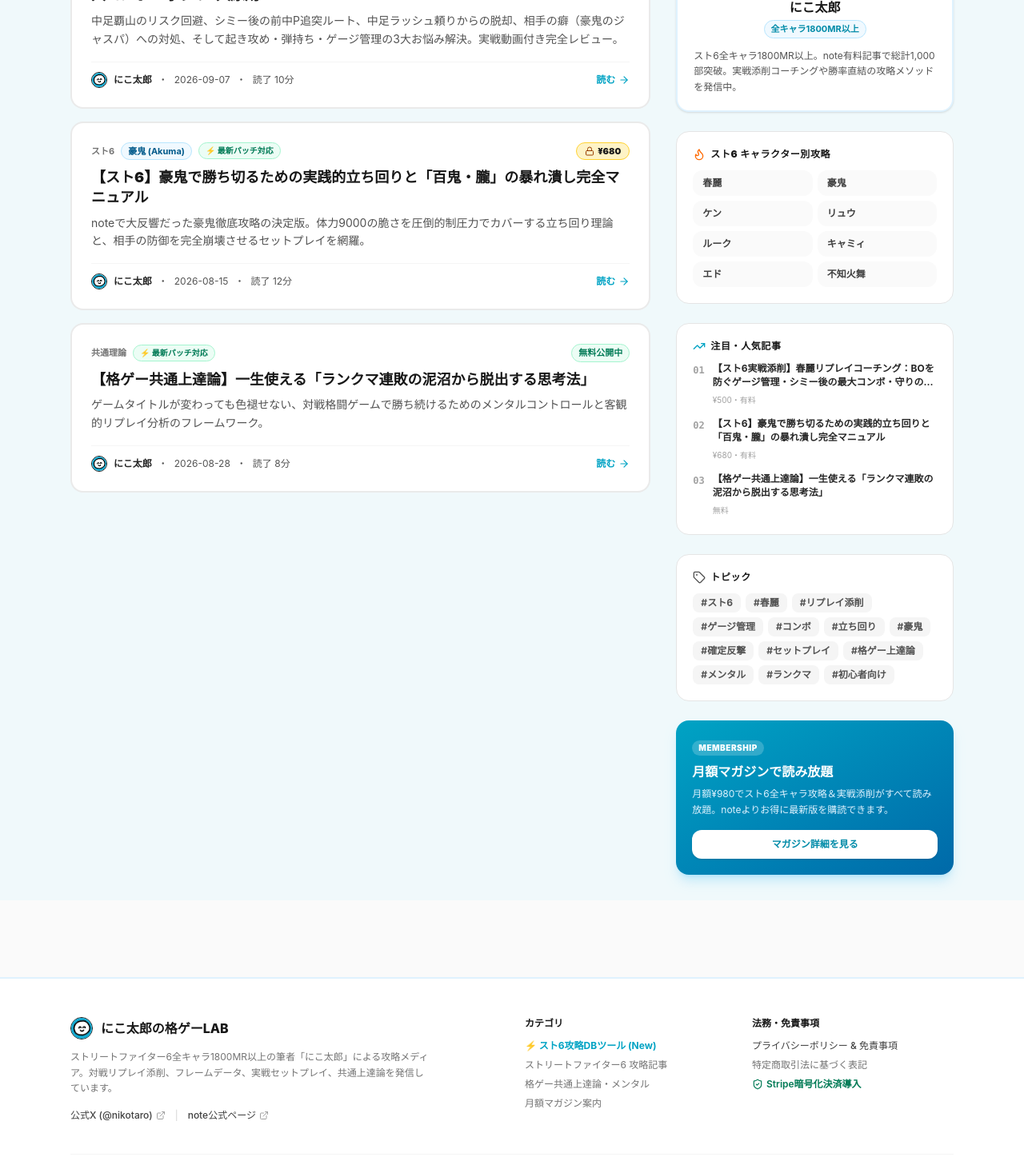
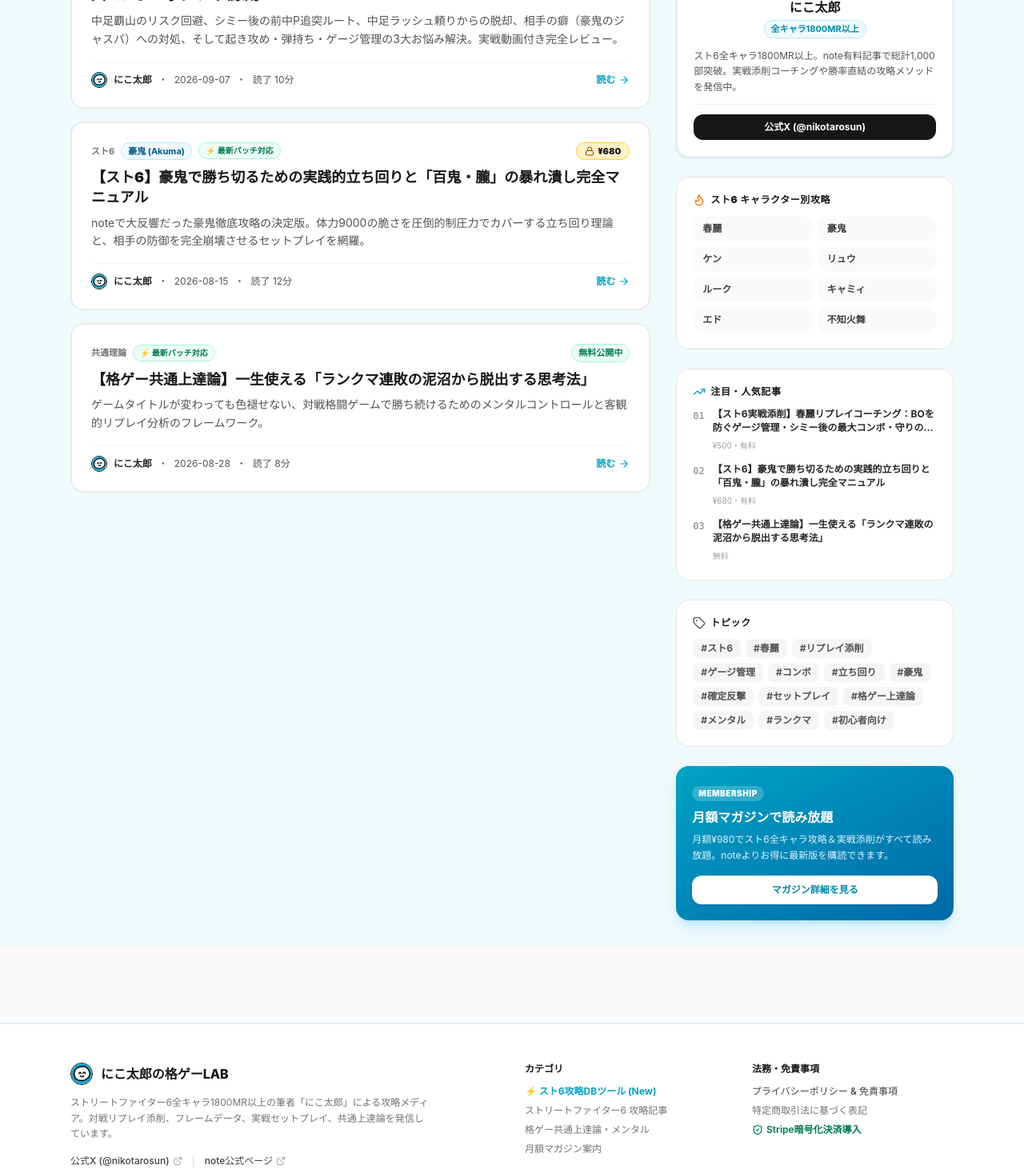
Before and after one commit to nikotarodesu/fgc-hub, a Next.js app: page / in a window 1280 px wide. Shown: the part 780-2247 px from the top of the page at 80% size. Built offline with nearby package versions, Linux system fonts and the light colour scheme.

Commit message:
feat: configure official X account link to https://x.com/nikotarosun across footer, profile card, seo, and privacy page

```diff
--- a/src/app/page.tsx
+++ b/src/app/page.tsx
@@ -299,6 +299,16 @@ export default function HomePage() {
               <p className="text-xs text-neutral-600 leading-relaxed mt-2 text-left">
                 {AUTHOR_INFO.bio}
               </p>
+              <div className="mt-3 pt-3 border-t border-sky-100">
+                <a
+                  href={AUTHOR_INFO.xUrl}
+                  target="_blank"
+                  rel="noopener noreferrer"
+                  className="w-full inline-flex items-center justify-center gap-1.5 py-2 px-3 rounded-xl text-xs font-bold bg-neutral-900 hover:bg-neutral-800 text-white transition-all shadow-xs hover:scale-[1.02]"
+                >
+                  <span>公式X ({AUTHOR_INFO.xHandle})</span>
+                </a>
+              </div>
             </div>
 
             {/* スト6 キャラクター別クイックアクセス */}
--- a/src/app/privacy/page.tsx
+++ b/src/app/privacy/page.tsx
@@ -121,7 +121,7 @@ export default function PrivacyPolicyPage() {
         <section className="bg-white rounded-2xl p-6 sm:p-8 border border-neutral-200/80 shadow-xs space-y-3 text-xs sm:text-sm text-neutral-700">
           <h2 className="font-black text-base text-neutral-900">5. お問い合わせ</h2>
           <p className="leading-relaxed">
-            本ポリシーに関するご質問や、掲載内容に関する修正・削除のご要望は、当サイト運営者の公式X（旧Twitter: @nikotaro）のダイレクトメッセージ、またはnote公式アカウントよりお問い合わせください。
+            本ポリシーに関するご質問や、掲載内容に関する修正・削除のご要望は、当サイト運営者の<a href="https://x.com/nikotarosun" target="_blank" rel="noopener noreferrer" className="text-[#00a3c4] hover:underline font-bold">公式X（@nikotarosun）</a>のダイレクトメッセージ、またはnote公式アカウントよりお問い合わせください。
           </p>
         </section>
       </main>
--- a/src/components/Footer.tsx
+++ b/src/components/Footer.tsx
@@ -25,12 +25,12 @@ export default function Footer() {
             </p>
             <div className="flex items-center gap-3 pt-1">
               <a
-                href="https://twitter.com"
+                href="https://x.com/nikotarosun"
                 target="_blank"
                 rel="noopener noreferrer"
                 className="inline-flex items-center gap-1 text-neutral-700 hover:text-[#00a3c4] font-medium"
               >
-                <span>公式X (@nikotaro)</span>
+                <span>公式X (@nikotarosun)</span>
                 <ExternalLink className="w-3 h-3 text-neutral-400" />
               </a>
               <span className="text-neutral-300">|</span>
--- a/src/data/articles.ts
+++ b/src/data/articles.ts
@@ -74,6 +74,8 @@ export const AUTHOR_INFO = {
   avatar: '/icon.png',
   mrRating: '全キャラ1800MR以上',
   bio: 'スト6全キャラ1800MR以上。note有料記事で総計1,000部突破。実戦添削コーチングや勝率直結の攻略メソッドを発信中。',
+  xUrl: 'https://x.com/nikotarosun',
+  xHandle: '@nikotarosun',
 };
 
 export const ARTICLES_DATA: Article[] = [
--- a/src/lib/seo.ts
+++ b/src/lib/seo.ts
@@ -71,7 +71,7 @@ export function constructMetadata({
       title: fullTitle,
       description,
       images: [imageUrl],
-      creator: '@nikotaro',
+      creator: '@nikotarosun',
     },
     robots: {
       index: !noIndex,
```
